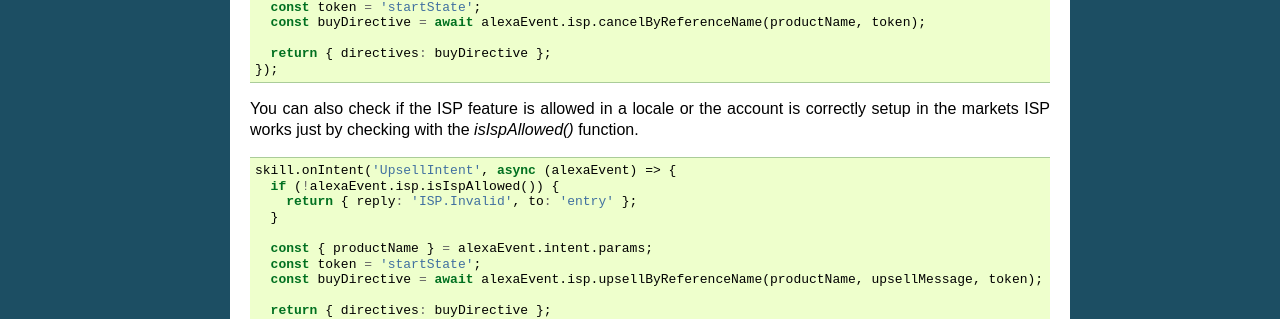
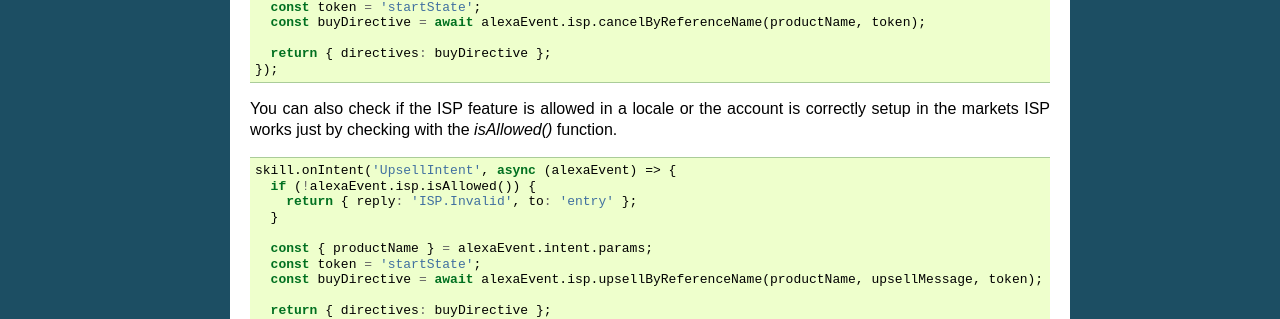
Before and after one commit to VoxaAI/voxa, a Sphinx documentation site: the page built from docs/inSkillPurchases.rst, in a window 1280 px wide. Shown: the part 516-835 px from the top of the page. Built offline with Sphinx 7.4.7, drawn with Linux system fonts in a browser that asks for light colours.

Commit message:
Renamed function

```diff
--- a/docs/inSkillPurchases.rst
+++ b/docs/inSkillPurchases.rst
@@ -32,12 +32,12 @@
   });
 
 
-You can also check if the ISP feature is allowed in a locale or the account is correctly setup in the markets ISP works just by checking with the `isIspAllowed()` function.
+You can also check if the ISP feature is allowed in a locale or the account is correctly setup in the markets ISP works just by checking with the `isAllowed()` function.
 
 .. code-block:: javascript
 
   skill.onIntent('UpsellIntent', async (alexaEvent) => {
-    if (!alexaEvent.isp.isIspAllowed()) {
+    if (!alexaEvent.isp.isAllowed()) {
       return { reply: 'ISP.Invalid', to: 'entry' };
     }
 
```
Also changed, not shown: 2 other files.
